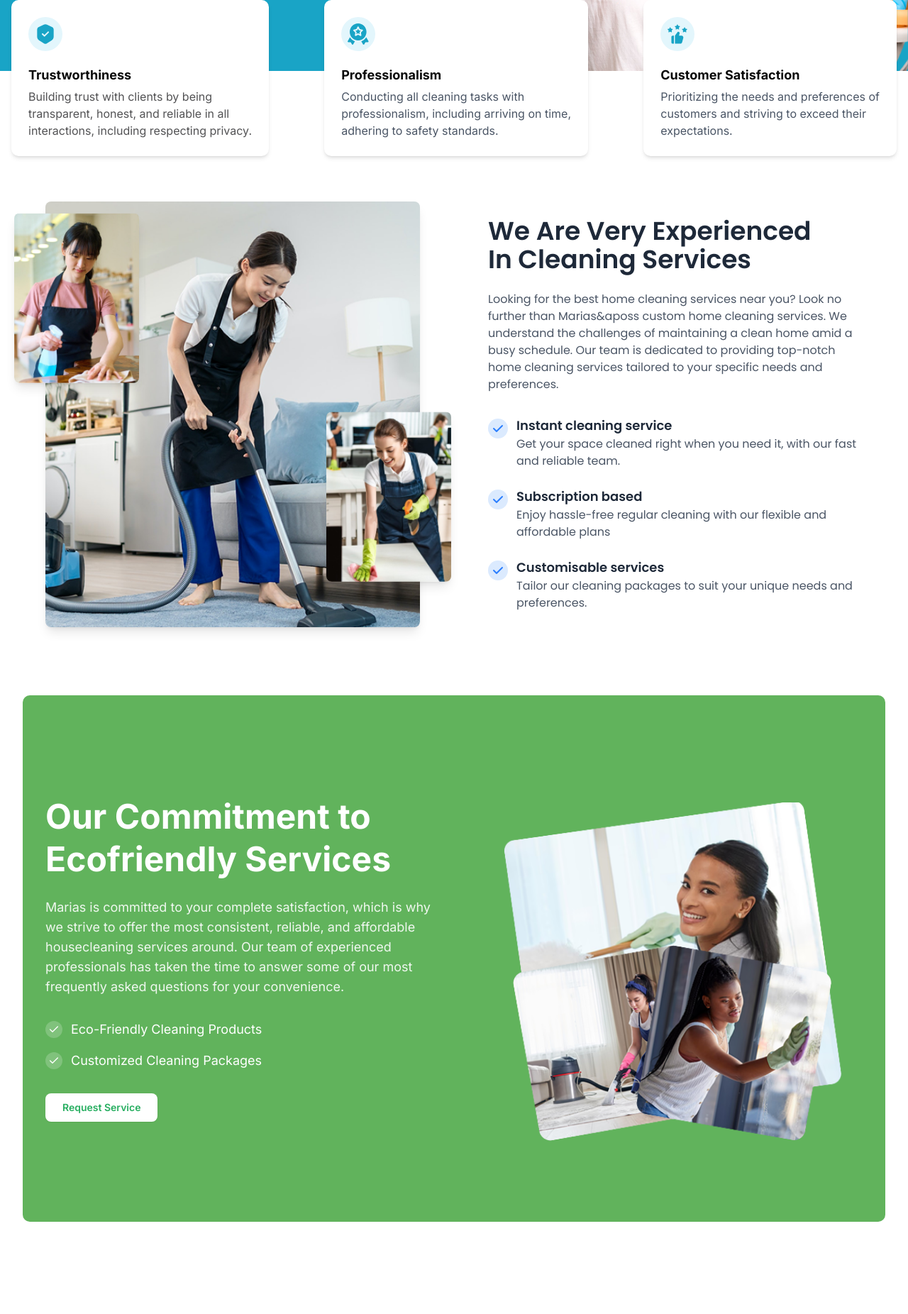
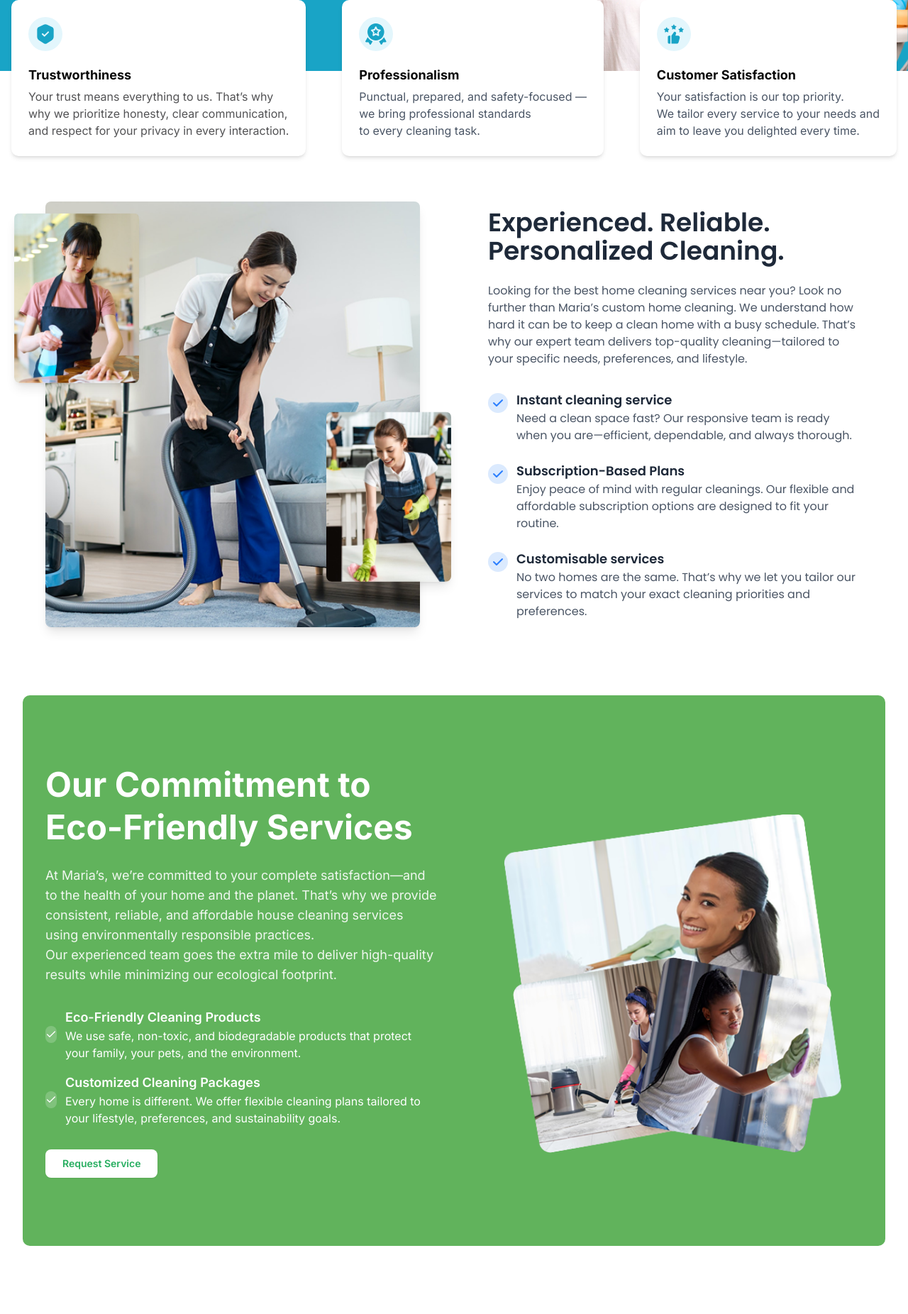
Before and after one commit to mariya-clean-dev/maria-web, a Next.js app: page / in a window 1280 px wide. Shown: the part 620-2472 px from the top of the page at 71% size. Built offline with nearby package versions, Linux system fonts and the light colour scheme.

Commit message:
text changes

```diff
--- a/src/app/module/home/components/EcoFriendlySection.tsx
+++ b/src/app/module/home/components/EcoFriendlySection.tsx
@@ -45,18 +45,15 @@ export default function EcoFriendlySection() {
               >
                 Our Commitment to
                 <br />
-                Ecofriendly Services
+                Eco-Friendly Services
               </motion.h2>
 
               <motion.p
                 variants={itemVariants}
                 className="text-white/90 mb-8 text-lg max-w-xl"
               >
-                Marias is committed to your complete satisfaction, which is why
-                we strive to offer the most consistent, reliable, and affordable
-                housecleaning services around. Our team of experienced
-                professionals has taken the time to answer some of our most
-                frequently asked questions for your convenience.
+                At Maria’s, we’re committed to your complete satisfaction—and to the health of your home and the planet. That’s why we provide consistent, reliable, and affordable house cleaning services using environmentally responsible practices. <br/>
+                Our experienced team goes the extra mile to deliver high-quality results while minimizing our ecological footprint.
               </motion.p>
 
               <div className="space-y-4 mb-8">
@@ -67,9 +64,15 @@ export default function EcoFriendlySection() {
                   <div className="w-6 h-6 rounded-full bg-white/20 flex items-center justify-center">
                     <Check className="w-4 h-4 text-white" />
                   </div>
-                  <span className="text-lg">
-                    Eco-Friendly Cleaning Products
-                  </span>
+              <div>
+                <h3 className="font-semibold text-lg text-white-800">
+                 Eco-Friendly Cleaning Products
+                </h3>
+                <p className="text-white-400">
+                  We use safe, non-toxic, and biodegradable products that protect your family, your pets, and the environment.
+                </p>
+              </div>
+
                 </motion.div>
 
                 <motion.div
@@ -79,8 +82,14 @@ export default function EcoFriendlySection() {
                   <div className="w-6 h-6 rounded-full bg-white/20 flex items-center justify-center">
                     <Check className="w-4 h-4 text-white" />
                   </div>
-                  <span className="text-lg">Customized Cleaning Packages</span>
-                </motion.div>
+      <div>
+                <h3 className="font-semibold text-lg text-white-800">
+                 Customized Cleaning Packages
+                </h3>
+                <p className="text-white-400">
+                  Every home is different. We offer flexible cleaning plans tailored to your lifestyle, preferences, and sustainability goals.
+                </p>
+              </div>                </motion.div>
               </div>
 
               <motion.div variants={itemVariants} className="">
--- a/src/app/module/home/components/FeatureCards.tsx
+++ b/src/app/module/home/components/FeatureCards.tsx
@@ -27,9 +27,8 @@ export default function FeatureCards() {
             </div>
             <h3 className="text-lg font-bold mb-1 pt-2">Trustworthiness</h3>
             <p className="text-[#525254] text-[16px]">
-              Building trust with clients by being <br /> transparent, honest,
-              and reliable in all
-              <br /> interactions, including respecting privacy.
+              Your trust means everything to us. That’s why  <br /> why we prioritize honesty, clear communication,  <br />and respect
+              for your privacy in every interaction.
             </p>
           </motion.div>
 
@@ -49,9 +48,8 @@ export default function FeatureCards() {
             </div>
             <h3 className="text-lg font-bold mb-1  pt-2">Professionalism</h3>
             <p className="text-gray-600 text-[16px]">
-              Conducting all cleaning tasks with <br /> professionalism,
-              including arriving on time,
-              <br /> adhering to safety standards.
+              Punctual, prepared, and safety-focused — <br />we bring professional standards
+              <br />to every cleaning task.
             </p>
           </motion.div>
 
@@ -73,8 +71,7 @@ export default function FeatureCards() {
               Customer Satisfaction
             </h3>
             <p className="text-gray-600 text-[16px]">
-              Prioritizing the needs and preferences of <br /> customers and
-              striving to exceed their <br /> expectations.
+              Your satisfaction is our top priority.  <br /> We tailor every service to your needs and  <br /> aim to leave you delighted every time.
             </p>
           </motion.div>
         </div>
--- a/src/app/module/home/components/Footer.tsx
+++ b/src/app/module/home/components/Footer.tsx
@@ -30,7 +30,12 @@ export default function Footer() {
             <ul className="space-y-3">
               <li>
                 <p className="text-gray-600 hover:text-[#19A4C6] transition-colors">
-                  Marine County
+                  Contra Costa County
+                </p>
+              </li>
+              <li>
+                <p className="text-gray-600 hover:text-[#19A4C6] transition-colors">
+                  East Bay
                 </p>
               </li>
               <li>
@@ -38,16 +43,11 @@ export default function Footer() {
                   San Francisco
                 </p>
               </li>
-              <li>
-                <p className="text-gray-600 hover:text-[#19A4C6] transition-colors">
-                  Napa and Sonoma County
-                </p>
-              </li>
-              <li>
+              {/* <li>
                 <p className="text-gray-600 hover:text-[#19A4C6] transition-colors">
                   Easy Bay
                 </p>
-              </li>
+              </li> */}
             </ul>
           </div>
 
--- a/src/app/module/home/components/HeroSection.tsx
+++ b/src/app/module/home/components/HeroSection.tsx
@@ -25,7 +25,7 @@ export default function HeroSection() {
                 transition={{ duration: 0.6, delay: 0.2 }}
                 className="text-4xl md:text-5xl lg:text-6xl font-bold leading-tight mb-4"
               >
-                Your Trusted Partner for Clean Solutions
+                Your Trusted Partner for Spotless Spaces
               </motion.h1>
               <motion.p
                 initial={{ opacity: 0, y: 20 }}
@@ -114,7 +114,7 @@ export default function HeroSection() {
               transition={{ duration: 0.6, delay: 0.2 }}
               className="text-3xl font-bold leading-tight mb-4"
             >
-              Your Trusted Partner for Clean Solutions
+              Your Trusted Partner for Spotless Spaces
             </motion.h1>
             <motion.p
               initial={{ opacity: 0, y: 20 }}
@@ -143,7 +143,7 @@ export default function HeroSection() {
                 variant="outline"
                 className="bg-[#27AE60] hover:bg-[#219653] text-white border-none"
               >
-                Get Your Estimate 12
+                Get Your Estimate
               </Button>
              </Link>
             </motion.div>
--- a/src/app/module/home/components/ImageSection.tsx
+++ b/src/app/module/home/components/ImageSection.tsx
@@ -132,17 +132,16 @@ const ImageSection = () => {
             className="text-3xl md:text-4xl font-semibold mb-6 text-gray-800"
             variants={itemVariants}
           >
-            We Are Very Experienced
+            Experienced. Reliable.
             <br />
-            In Cleaning Services
+            Personalized Cleaning.
           </motion.h2>
 
           <motion.p className="text-gray-600 mb-8" variants={itemVariants}>
             Looking for the best home cleaning services near you? Look no
-            further than Marias&aposs custom home cleaning services. We
-            understand the challenges of maintaining a clean home amid a busy
-            schedule. Our team is dedicated to providing top-notch home cleaning
-            services tailored to your specific needs and preferences.
+            further than Maria’s custom home cleaning. We
+            understand how hard it can be to keep a clean home with a busy
+            schedule. That’s why our expert team delivers top-quality cleaning—tailored to your specific needs, preferences, and lifestyle.
           </motion.p>
 
           <div className="space-y-6">
@@ -169,8 +168,7 @@ const ImageSection = () => {
                   Instant cleaning service
                 </h3>
                 <p className="text-gray-600">
-                  Get your space cleaned right when you need it, with our fast
-                  and reliable team.
+                  Need a clean space fast? Our responsive team is ready when you are—efficient, dependable, and always thorough.
                 </p>
               </div>
             </motion.div>
@@ -195,11 +193,10 @@ const ImageSection = () => {
               </div>
               <div>
                 <h3 className="font-semibold text-lg text-gray-800">
-                  Subscription based
+                  Subscription-Based Plans
                 </h3>
                 <p className="text-gray-600">
-                  Enjoy hassle-free regular cleaning with our flexible and
-                  affordable plans
+                  Enjoy peace of mind with regular cleanings. Our flexible and affordable subscription options are designed to fit your routine.
                 </p>
               </div>
             </motion.div>
@@ -227,8 +224,7 @@ const ImageSection = () => {
                   Customisable services
                 </h3>
                 <p className="text-gray-600">
-                  Tailor our cleaning packages to suit your unique needs and
-                  preferences.
+                  No two homes are the same. That’s why we let you tailor our services to match your exact cleaning priorities and preferences.
                 </p>
               </div>
             </motion.div>
--- a/src/app/module/home/components/ServiceSection.tsx
+++ b/src/app/module/home/components/ServiceSection.tsx
@@ -19,7 +19,7 @@ const services: Service[] = [
     id: 1,
     title: "Regular Home Cleaning",
     description:
-      "Keep your home fresh and tidy with routine cleaning tailored to your needs.",
+      "Enjoy a consistently clean home with our reliable recurring cleaning services—customized to fit your lifestyle.",
     image: "/service-image/service1.png",
   },
   {
@@ -48,14 +48,14 @@ const services: Service[] = [
     title: "Commercial Cleaning",
     description:
       "Maintain a spotless and professional environment for your business.",
-    image: "/service-image/service5.png",
+    image: "/service-image/serrvice7.jpeg",
   },
   {
     id: 6,
     title: "Specialized Cleaning",
     description:
       "Custom cleaning solutions for unique spaces and specific needs.",
-    image: "/service-image/service6.png",
+    image: "/service-image/service8.webp",
   },
 ];
 
```
Also changed, not shown: src/app/module/home/components/CompanyStory.tsx (+33 -11 lines), public/service-image/serrvice7.jpeg (added), public/service-image/service8.webp (added).
